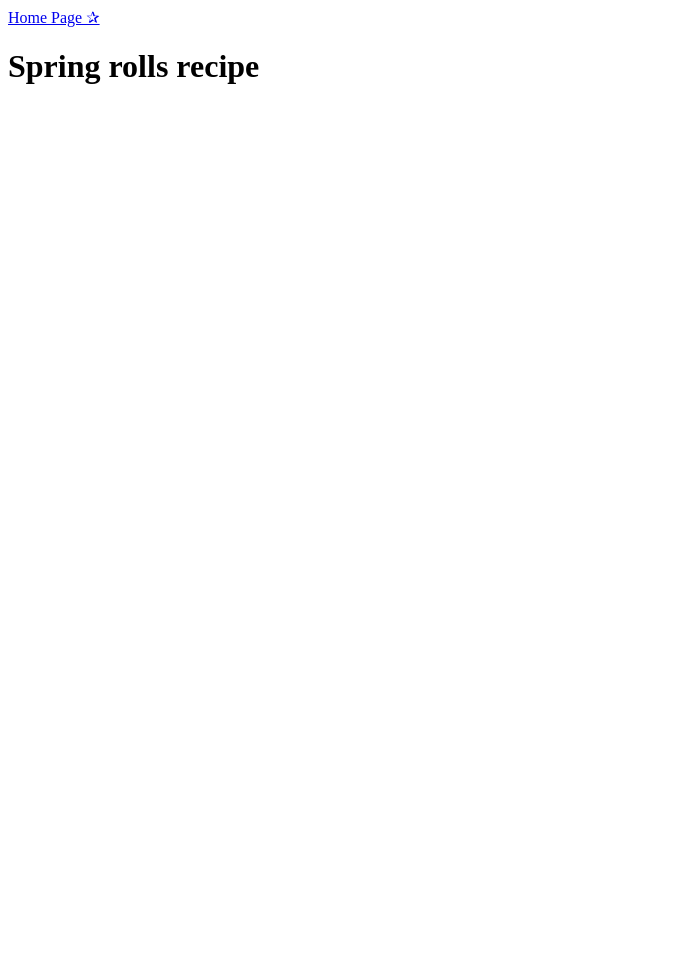
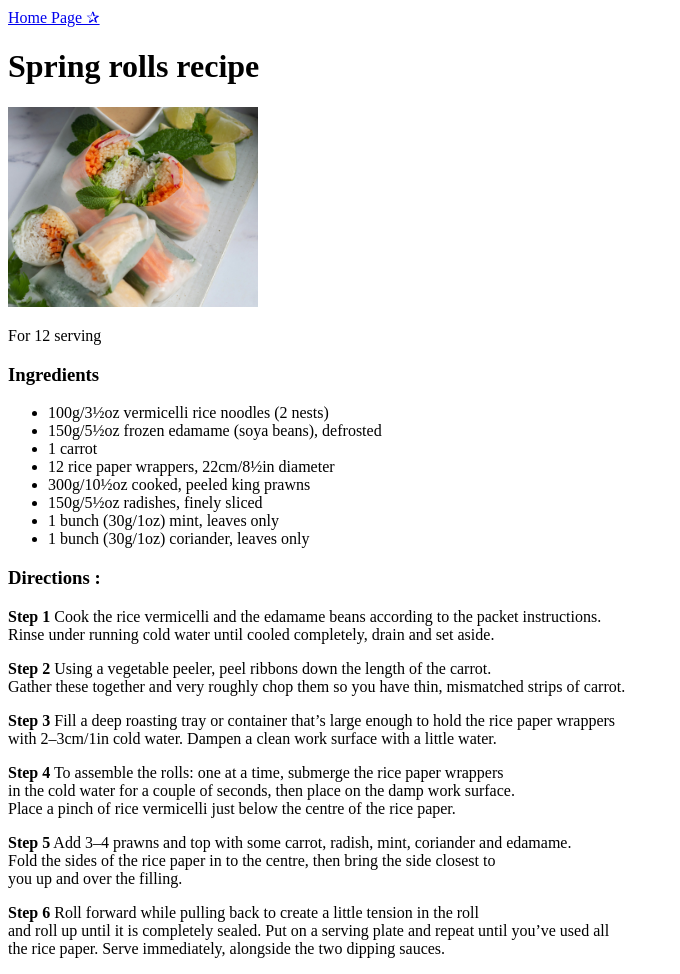
Before and after one commit to mooka-i-te/odin-recipes, a plain HTML site: page recipes/spring rolls.html in a window 1280 px wide. Shown: the whole page, without its empty margins (0-680 px from the left). Before the commit the page ends 800 px from the top, so only its background shows below. Drawn offline with Linux system fonts and the light colour scheme.

Commit message:
recipes_done+images_add

```diff
--- a/recipes/spring rolls.html
+++ b/recipes/spring rolls.html
@@ -8,5 +8,60 @@
 <body>
         <a href="../index.html">Home Page ✰</a>
     <h1>Spring rolls recipe</h1>
+    <img src="images/spring rool.jpg" alt="pictures of spring rolls cut in half well presented, citrus at the top right and a square shaped tiny container with some peanut type of sauce" height="200">
+</body>
+<body>
+    <p>For 12 serving</p>
+</body>
+
+<body>
+    <h3>Ingredients</h3>
+    <ul>
+        <li>100g/3½oz vermicelli rice noodles (2 nests)</li>
+        <li>150g/5½oz frozen edamame (soya beans), defrosted</li>
+        <li>1 carrot</li>
+        <li>12 rice paper wrappers, 22cm/8½in diameter</li>
+        <li>300g/10½oz cooked, peeled king prawns</li>
+        <li>150g/5½oz radishes, finely sliced</li>
+        <li>1 bunch (30g/1oz) mint, leaves only</li>
+        <li>1 bunch (30g/1oz) coriander, leaves only</li>
+    </ul>
+</body>
+<body>
+    <h3>Directions :</h3>
+    <p>
+        <strong>Step 1</strong>
+        Cook the rice vermicelli and the edamame beans according to the packet instructions. <br>
+        Rinse under running cold water until cooled completely, drain and set aside.
+    </p>
+        <p>
+        <strong>Step 2</strong>
+        Using a vegetable peeler, peel ribbons down the length of the carrot. <br>
+        Gather these together and very roughly chop them so you have thin, mismatched strips of carrot.
+    </p>
+        <p>
+        <strong>Step 3</strong>
+        Fill a deep roasting tray or container that’s large enough to hold the rice paper wrappers <br>
+        with 2–3cm/1in cold water. Dampen a clean work surface with a little water.
+    </p>
+        <p>
+        <strong>Step 4</strong>
+        To assemble the rolls: one at a time, submerge the rice paper wrappers <br>
+        in the cold water for a couple of seconds, then place on the damp work surface. <br>
+        Place a pinch of rice vermicelli just below the centre of the rice paper.
+    </p>
+        <p>
+        <strong>Step 5</strong>
+        Add 3–4 prawns and top with some carrot, radish, mint, coriander and edamame. <br>
+        Fold the sides of the rice paper in to the centre, then bring the side closest to <br>
+        you up and over the filling.
+    </p>
+        <p>
+        <strong>Step 6</strong>
+        Roll forward while pulling back to create a little tension in the roll <br>
+        and roll up until it is completely sealed. Put on a serving plate and repeat until you’ve used all <br>
+        the rice paper. Serve immediately, alongside the two dipping sauces.
+    </p>
+
 </body>
 </html>
```
